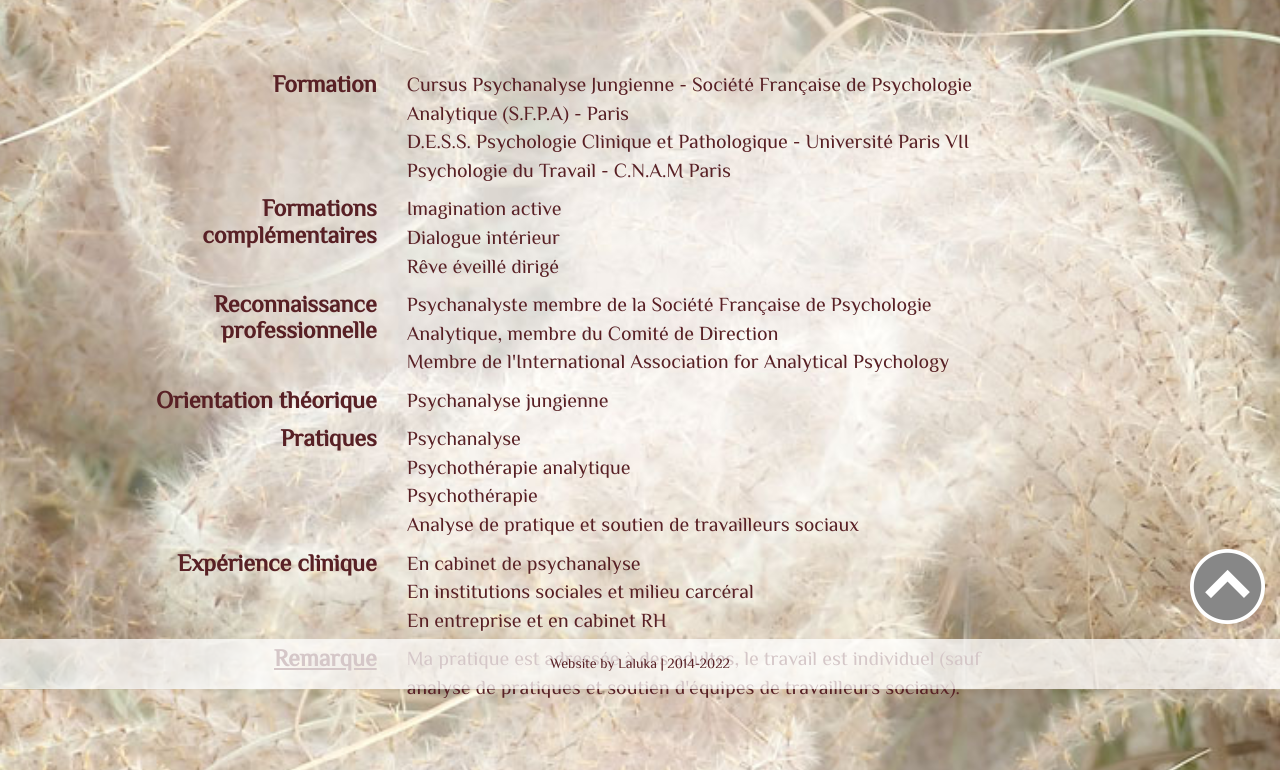
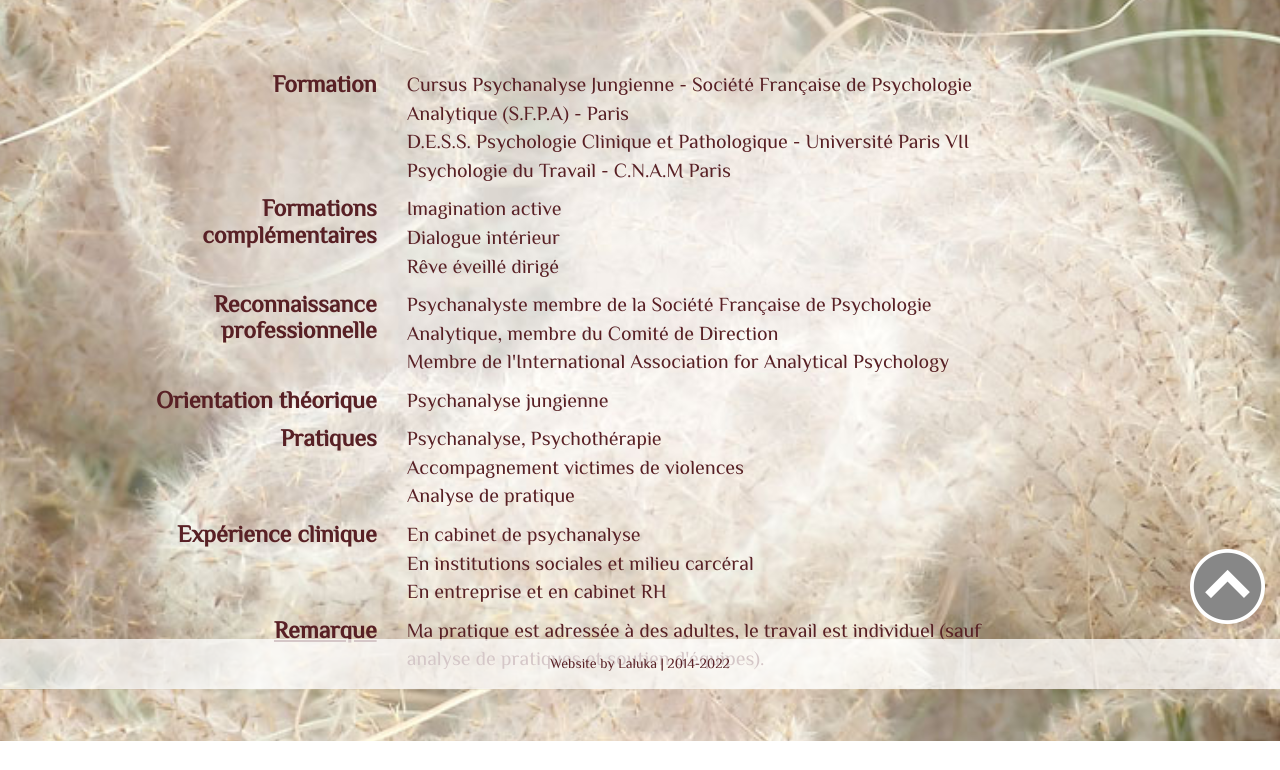
Before and after one commit to laluka/psy18eme, a plain HTML site: page analyste.html in a window 1280 px wide. Shown: the part 111-881 px from the top of the page. After the commit the page ends 852 px from the top, so only its background shows below. Drawn offline with nearby package versions, Linux system fonts and the light colour scheme.

Commit message:
added last neats

```diff
--- a/analyste.html
+++ b/analyste.html
@@ -119,13 +119,11 @@
     <div class="col-xs-12 col-sm-10 zoomed">
       <h3 class="col-sm-4 sided topped"><strong>Pratiques</strong></h3>
       <ul class="col-sm-8 list-unstyled">
-        <li>Psychanalyse
+        <li>Psychanalyse, Psychothérapie
         </li>
-        <li>Psychothérapie analytique
+        <li>Accompagnement victimes de violences
         </li>
-        <li>Psychothérapie
-        </li>
-        <li>Analyse de pratique et soutien de travailleurs sociaux
+        <li>Analyse de pratique
         </li>
       </ul>
     </div>
@@ -143,8 +141,7 @@
     <div class="col-xs-12 col-sm-10 zoomed">
       <h3 class="col-sm-4 sided topped"><strong><u>Remarque</u></strong></h3>
       <ul class="col-sm-8 list-unstyled">
-        <li>Ma pratique est adressée à des adultes, le travail est individuel
-          (sauf analyse de pratiques et soutien d'équipes de travailleurs sociaux). <br><br><br>
+        <li>Ma pratique est adressée à des adultes, le travail est individuel (sauf analyse de pratiques et soutien d'équipes). <br><br><br>
         </li>
       </ul>
     </div>
```
Also changed, not shown: dialogue.html (+1 -3 lines), technique.html (+2 -2 lines).
